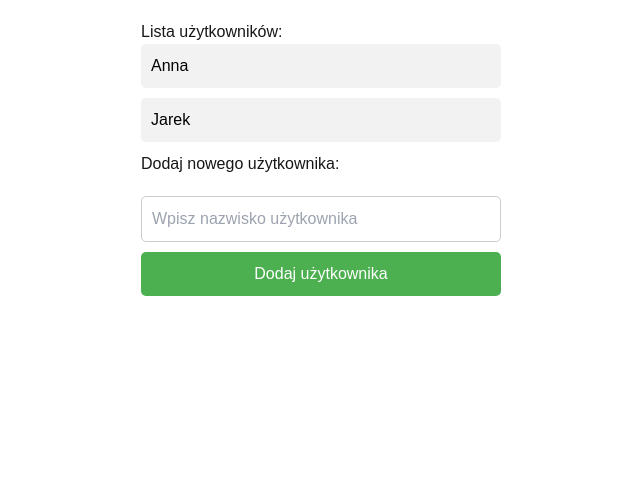
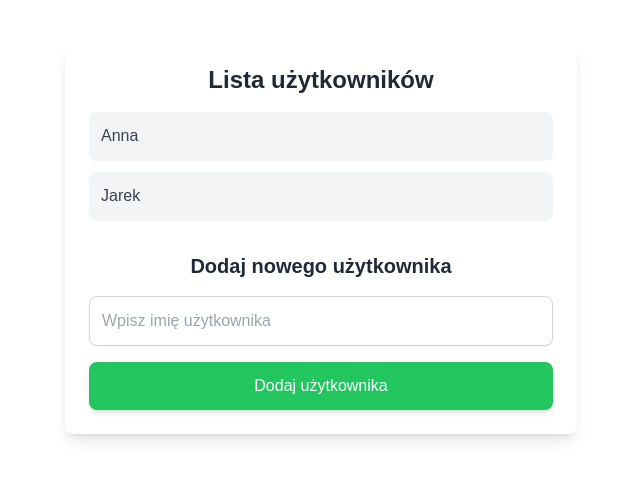
Before and after one commit to Karolije/nextApp, a Next.js app: page /users in a window 1280 px wide. Shown: the top 480 px of the page, without its empty margins (319-959 px from the left). Built offline with nearby package versions, Linux system fonts and the light colour scheme.

Commit message:
add tailwind

```diff
--- a/package.json
+++ b/package.json
@@ -21,10 +21,11 @@
     "@types/react": "^18.3.12",
     "@types/react-dom": "^18.3.1",
     "@types/react-toastify": "^4.1.0",
+    "autoprefixer": "^10.4.20",
     "eslint": "^8",
     "eslint-config-next": "15.0.3",
-    "postcss": "^8",
-    "tailwindcss": "^3.4.1",
+    "postcss": "^8.4.49",
+    "tailwindcss": "^3.4.17",
     "typescript": "^5"
   }
 }
--- a/src/app/users/page.tsx
+++ b/src/app/users/page.tsx
@@ -1,7 +1,7 @@
 'use client';
 import { useState } from 'react';
 import { useQuery, useMutation, useQueryClient } from '@tanstack/react-query';
-import './style.css';
+import '../globals.css';
 
 type User = {
   id: number;
@@ -44,7 +44,6 @@ export default function Omnie() {
   const { mutate, isLoading: isAddingUser, isError: isAddingUserError } = useMutation<User, Error, { name: string }>({
     mutationFn: addUser,
     onSuccess: (newUser) => {
-      // Po pomyślnym dodaniu użytkownika aktualizujemy cache
       queryClient.setQueryData<User[]>(['users'], (oldUsers) => [...(oldUsers || []), newUser]);
     },
     onError: () => {
@@ -58,43 +57,60 @@ export default function Omnie() {
     e.preventDefault();
     if (newUserName.trim()) {
       mutate({ name: newUserName });
-      setNewUserName(''); // Resetujemy formularz
+      setNewUserName('');
     }
   };
 
   if (isLoading) {
-    return <div>Ładowanie...</div>;
+    return <div className="text-center mt-5 text-lg">Ładowanie...</div>;
   }
 
   if (isError) {
-    return <div>Wystąpił błąd podczas ładowania danych.</div>;
+    return <div className="text-center mt-5 text-lg text-red-500">Wystąpił błąd podczas ładowania danych.</div>;
   }
 
   return (
-    <div className="user-container">
-      <h1>Lista użytkowników:</h1>
-      <ul className="user-list">
+    <div className="p-6 bg-white shadow-lg rounded-lg max-w-lg mx-auto mt-10">
+      <h1 className="text-2xl font-bold mb-4 text-gray-800 text-center">Lista użytkowników</h1>
+      <ul className="list-none p-0 text-gray-700 space-y-3">
         {users?.map((user) => (
-          <li key={user.id}>{user.name}</li>
+          <li
+            key={user.id}
+            className="bg-gray-100 rounded-lg p-3 shadow-sm hover:bg-gray-200 transition-colors"
+          >
+            {user.name}
+          </li>
         ))}
       </ul>
 
-      <h2>Dodaj nowego użytkownika:</h2>
-      <form onSubmit={handleAddUser} className="user-form">
+      <h2 className="text-xl font-semibold mt-8 mb-4 text-gray-800 text-center">Dodaj nowego użytkownika</h2>
+      <form onSubmit={handleAddUser} className="flex flex-col gap-4">
         <input
           type="text"
           value={newUserName}
           onChange={(e) => setNewUserName(e.target.value)}
-          placeholder="Wpisz nazwisko użytkownika"
+          placeholder="Wpisz imię użytkownika"
           required
-          className="user-input"
+          className="p-3 border border-gray-300 rounded-lg text-gray-800 focus:outline-none focus:ring-2 focus:ring-green-400 shadow-sm"
         />
-        <button type="submit" disabled={isAddingUser} className="submit-button">
+        <button
+          type="submit"
+          disabled={isAddingUser}
+          className={`p-3 rounded-lg text-white font-medium shadow-md ${
+            isAddingUser
+              ? 'bg-gray-300 cursor-not-allowed'
+              : 'bg-green-500 hover:bg-green-600 transition-colors'
+          }`}
+        >
           {isAddingUser ? 'Dodawanie...' : 'Dodaj użytkownika'}
         </button>
       </form>
 
-      {isAddingUserError && <p className="error-message">Wystąpił błąd podczas dodawania użytkownika.</p>}
+      {isAddingUserError && (
+        <p className="text-center text-red-500 text-sm mt-4">
+          Wystąpił błąd podczas dodawania użytkownika.
+        </p>
+      )}
     </div>
   );
 }
--- a/src/app/users/style.css
+++ /dev/null
@@ -1,53 +0,0 @@
-.user-container {
-    font-family: Arial, sans-serif;
-    padding: 20px;
-    max-width: 400px;
-    margin: 0 auto;
-  }
-
-  .user-list {
-    list-style-type: none;
-    padding: 0;
-    color: #000;
-  }
-
-  .user-list li {
-    padding: 10px;
-    margin-bottom: 10px;
-    background-color: #f2f2f2;
-    border-radius: 5px;
-  }
-
-  .user-form {
-    display: flex;
-    flex-direction: column;
-    gap: 10px;
-    margin-top: 20px;
-  }
-
-  .user-input {
-    padding: 10px;
-    font-size: 16px;
-    border: 1px solid #ccc;
-    border-radius: 5px;
-    color:#000;
-  }
-
-  .submit-button {
-    padding: 10px;
-    font-size: 16px;
-    background-color: #4CAF50;
-    color: white;
-    border: none;
-    border-radius: 5px;
-    cursor: pointer;
-  }
-
-  .submit-button:disabled {
-    background-color: #ccc;
-  }
-
-  .error-message {
-    color: red;
-    font-size: 14px;
-  }
--- /dev/null
+++ b/tailwind.config.js
@@ -0,0 +1,13 @@
+/** @type {import('tailwindcss').Config} */
+module.exports = {
+  content: [
+    "./app/**/*.{js,ts,jsx,tsx}",
+    "./components/**/*.{js,ts,jsx,tsx}",
+    "./pages/**/*.{js,ts,jsx,tsx}",
+    "./src/**/*.{js,ts,jsx,tsx}", // Jeśli używasz `src` jako głównego katalogu
+  ],
+  theme: {
+    extend: {},
+  },
+  plugins: [],
+};
```
Also changed, not shown: 1 other file (tests, documents, lock files or other folders).
